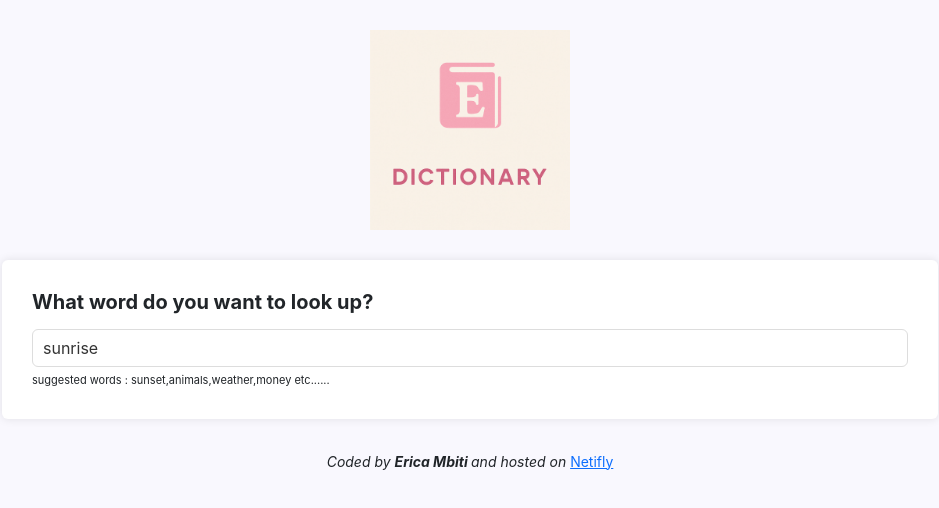
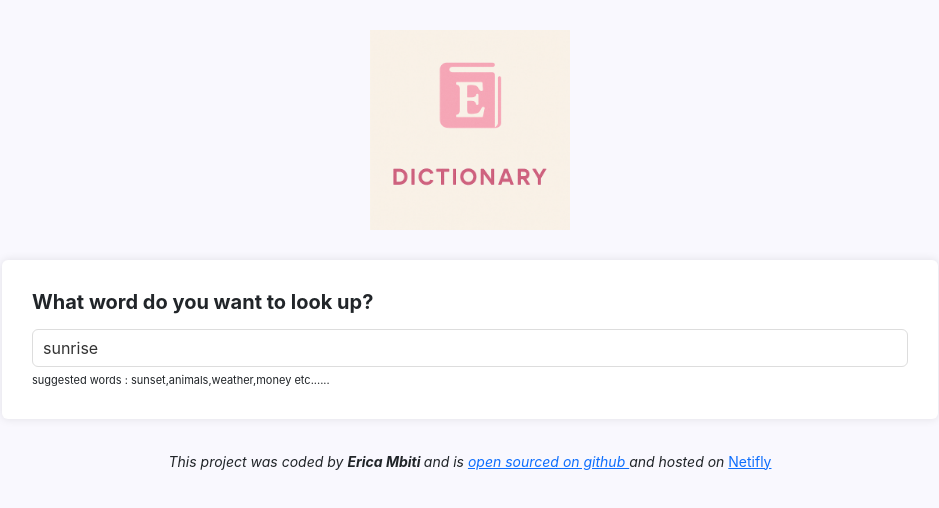
Before and after one commit to EricaMbiti/dictionary-project, a React (Create React App) app: page / in a window 1280 px wide. Shown: the top 508 px of the page, without its empty margins (170-1109 px from the left). Built offline with nearby package versions, Linux system fonts and the light colour scheme; no server answers.

Commit message:
added github link

```diff
--- a/src/App.js
+++ b/src/App.js
@@ -15,7 +15,10 @@ function App() {
 
 <footer className="App-footer">
   <small>
-  <em>Coded by <strong> Erica Mbiti </strong>  and hosted on </em><a href="https://dictionary-app-erica.netlify.app/">
+  <em>This project was coded by <strong> Erica Mbiti </strong> and is {" " }
+    <a href="https://github.com/EricaMbiti/dictionary-project">
+    open sourced on github </a> and hosted on </em>
+    <a href="https://dictionary-app-erica.netlify.app/">
     Netifly
   </a>
   </small>
```
